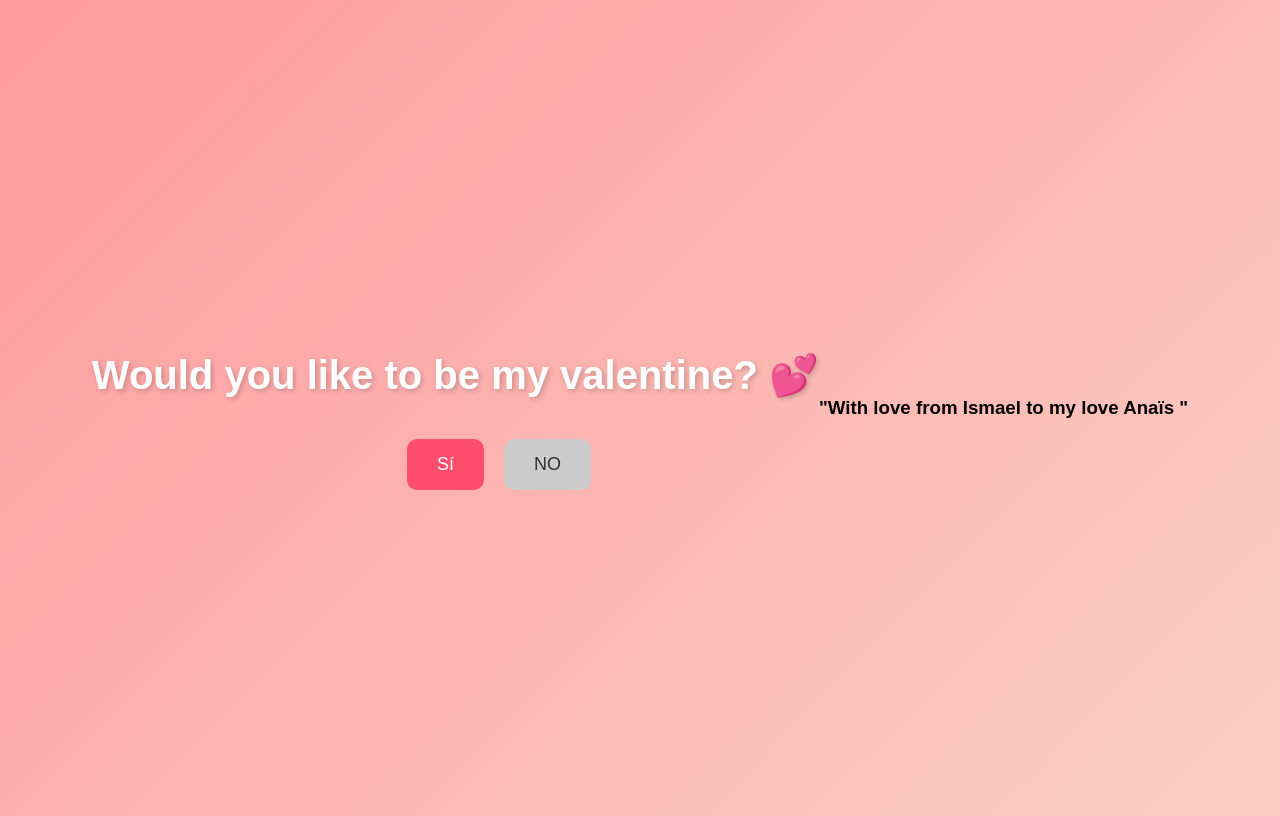
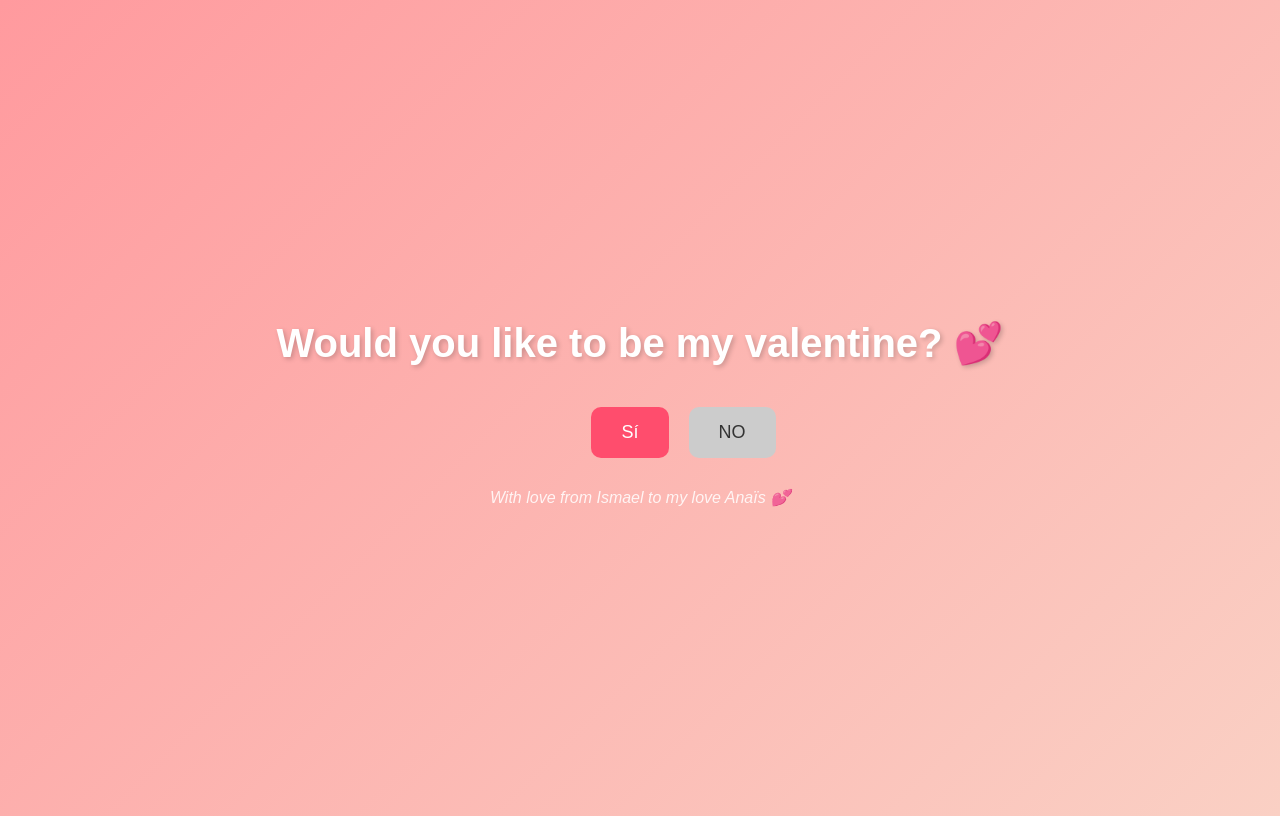
Before and after one commit to I7m4e1/anais, a plain HTML site: page primero.html in a window 1280 px wide. Drawn offline with Linux system fonts and the light colour scheme.

Commit message:
Update primero.html

```diff
--- a/primero.html
+++ b/primero.html
@@ -53,6 +53,13 @@
       pointer-events: none;
       z-index: 1;
     }
+    .firma {
+      margin-top: 30px;
+      color: white;
+      font-size: 16px;
+      opacity: 0.85;
+      font-style: italic;
+}
   </style>
 </head>
 <body>
@@ -63,6 +70,8 @@
     <h1>Would you like to be my valentine? 💕</h1>
     <button id="yes">Sí</button>
     <button id="no">NO</button>
+
+    <p class="firma">With love from Ismael to my love Anaïs 💕</p>
   </div>
   <script>
     // BOTÓN NO QUE HUYE
@@ -125,6 +134,4 @@
   </script>
 
 </body>
-<br>
-    <h3>"With love from Ismael to my love Anaïs "</h3>
 </html>
```
